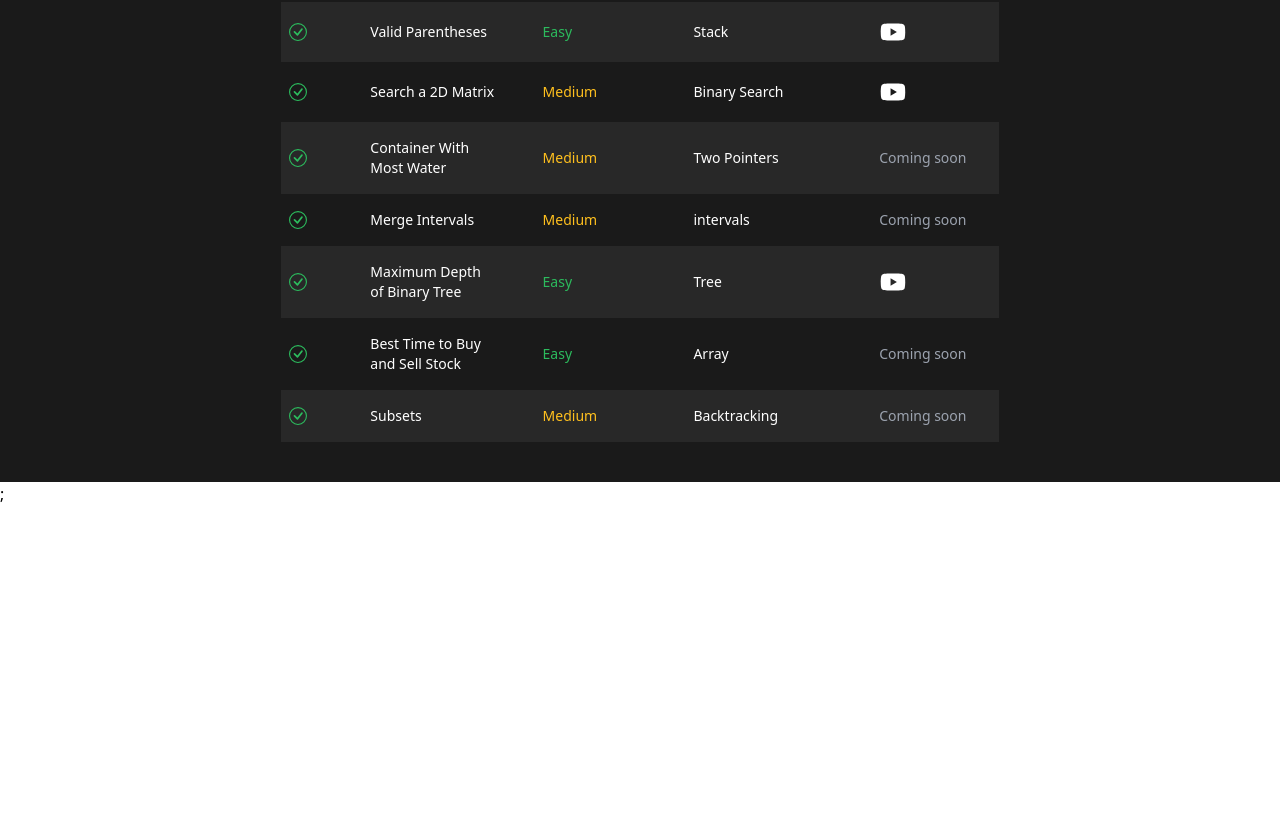
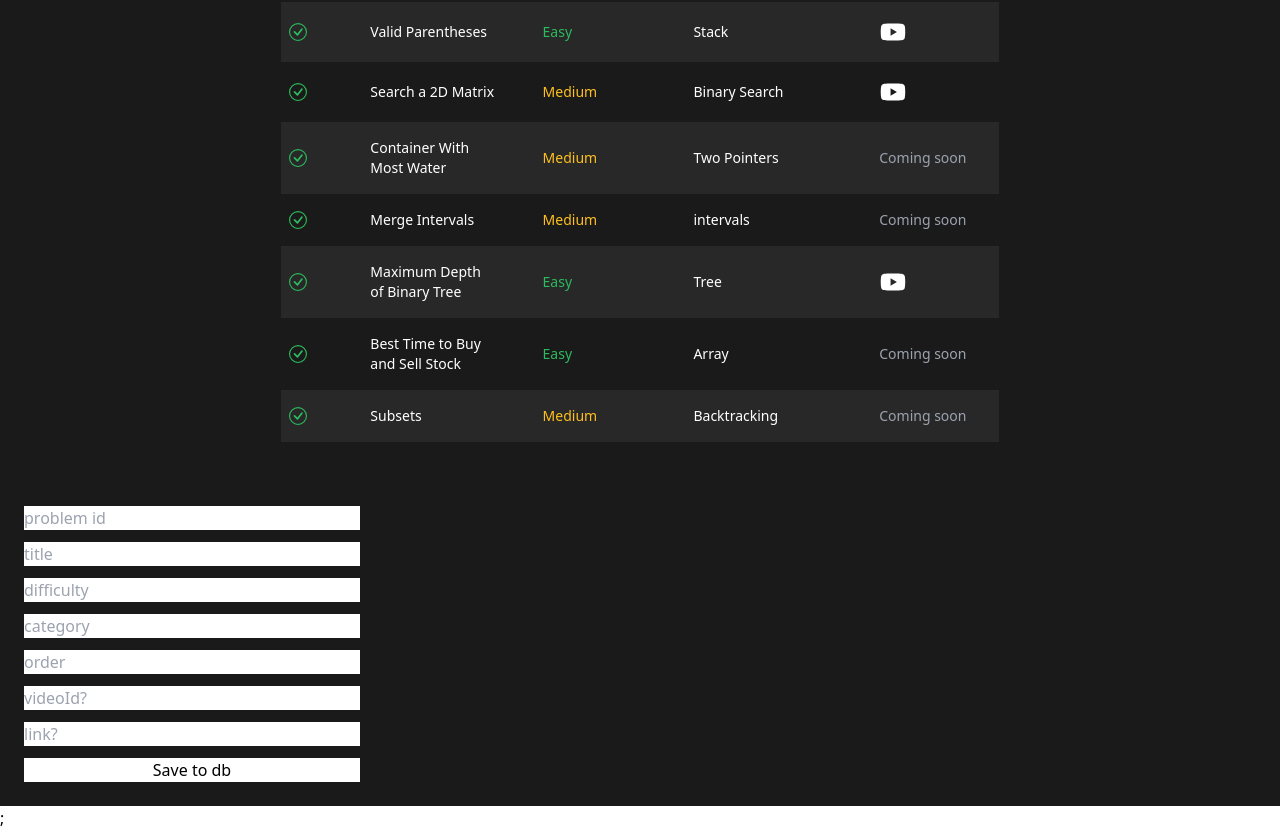
Before and after one commit to v14ram/code-compiler, a Next.js app: page / in a window 1280 px wide. Shown: the part 385-1215 px from the top of the page. Before the commit the page ends 891 px from the top, so only its background shows below. Built offline with nearby package versions, Linux system fonts and the light colour scheme; no server answers.

Commit message:
Added problems to firebase using forms

```diff
--- a/src/pages/index.tsx
+++ b/src/pages/index.tsx
@@ -1,8 +1,38 @@
 import ProblemsTable from "@/components/ProblemsTable/ProblemsTable";
 import Topbar from "@/components/Topbar/topbar";
+import { firestore } from "@/firebase/firebase";
+import { doc, setDoc } from "firebase/firestore";
+import { useState } from "react";
 
 
 export default function Home() {
+  const [inputs, setInputs] = useState({
+    id: '',
+    title: '',
+    difficulty: '',
+    category: '',
+    videoId: '',
+    link: '',
+    order: 0,
+    likes: 0,
+    dislikes: 0,
+  })
+  const handleInputChange = (e: React.ChangeEvent<HTMLInputElement>) => {
+    setInputs({
+      ...inputs,
+      [e.target.name]: e.target.value
+    })
+  }
+  const handleSubmit = async (e: React.FormEvent<HTMLInputElement>) => {
+    e.preventDefault();
+    // convert inouts.order to integer
+    const newProblem={
+      ...inputs,
+      order:Number(inputs.order),
+    }
+    await setDoc(doc(firestore, "problems", inputs.id),inputs);
+    alert("Saved to database");
+  }
   return (
     <>
       <main
@@ -39,11 +69,25 @@ export default function Home() {
                 </th>
               </tr>
             </thead>
-            <ProblemsTable/>
+            <ProblemsTable />
           </table>
         </div>
+        <form className='p-6 flex flex-col max-w-sm gap-3' onSubmit={handleSubmit}>
+          <input onChange={handleInputChange} type='text' placeholder='problem id' name='id' />
+          <input onChange={handleInputChange} type='text' placeholder='title' name='title' />
+          <input onChange={handleInputChange} type='text' placeholder='difficulty' name='difficulty' />
+          <input onChange={handleInputChange} type='text' placeholder='category' name='category' />
+          <input onChange={handleInputChange} type='text' placeholder='order' name='order' />
+          <input onChange={handleInputChange} type='text' placeholder='videoId?' name='videoId' />
+          <input onChange={handleInputChange} type='text' placeholder='link?' name='link' />
 
+          <button className="bg-white">Save to db</button>
+        </form>
       </main>
     </>
   );
 }
+
+
+// import { initializeApp } from "firebase/app";
+// import { getFirestore } from "firebase/firestore";
```
